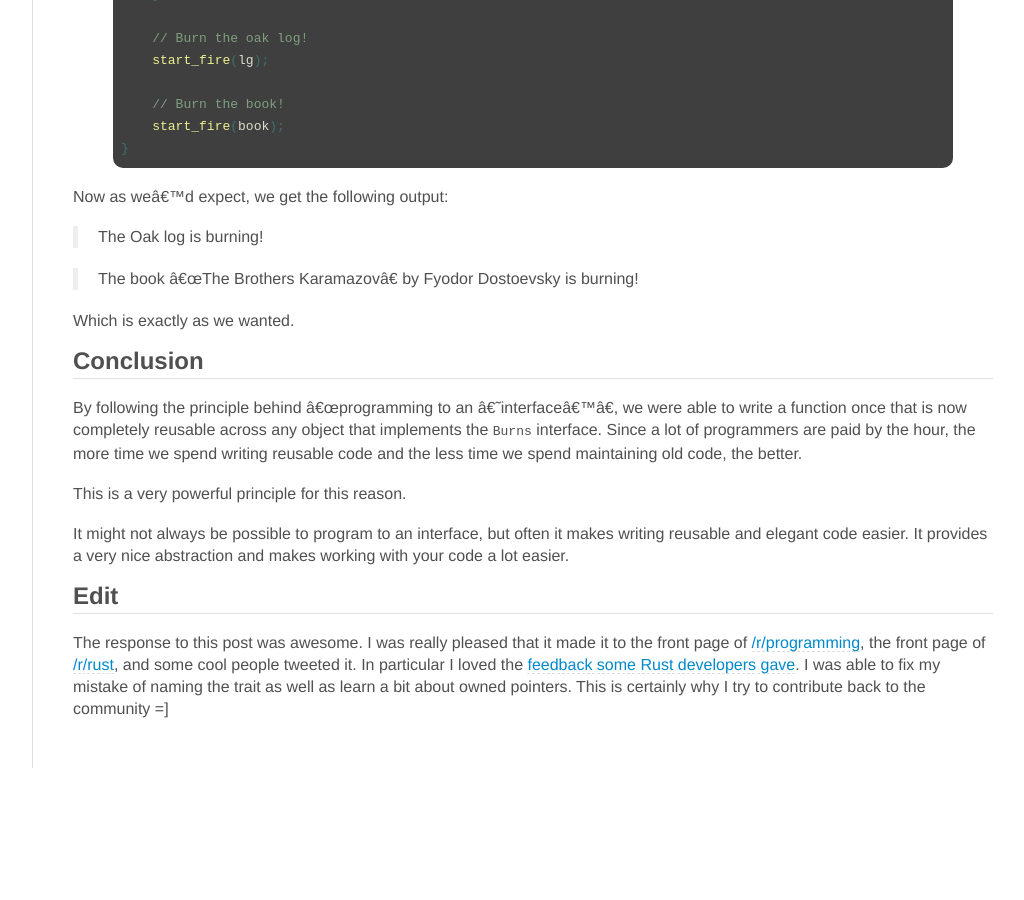
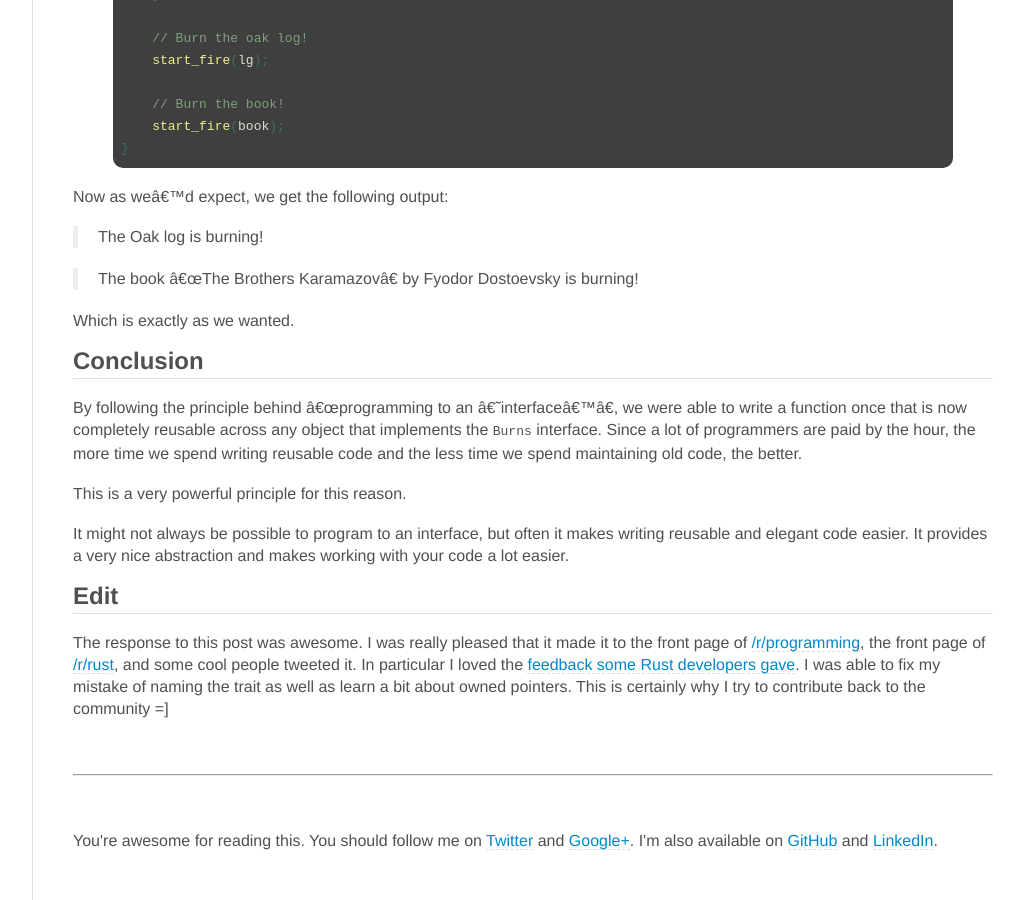
Before and after one commit to jdavis/jdavis.github.com, a Jekyll site: the page built from index.html, in a window 1280 px wide and 900 px high, scrolled down 3403 px. Shown: the whole window, without its empty margins (198-1222 px from the left). Built offline with Jekyll 4.4.1, drawn with Linux system fonts in a browser that asks for light colours; some web fonts are replaced; Markdown is read by kramdown in place of the engine named in the settings; before the commit the page ends 4171 px from its top, so only the background shows below that.

Commit message:
Add link to profiles on homepage

```diff
--- a/index.html
+++ b/index.html
@@ -9,3 +9,18 @@ title: Home
 <h4>{{ site.posts.first.date | date: "%d %B %Y" }}</h4>
 
 {{ site.posts.first.content }}
+
+<div class="end">
+    <hr/>
+</div>
+
+<p>
+    You're awesome for reading this. You should follow me on
+    <a href="https://twitter.com/HopefulJosh">Twitter</a>
+    and
+    <a href="https://plus.google.com/118212955073202247374/">Google+</a>.
+    I'm also available on
+    <a href="https://github.com/jdavis">GitHub</a>
+    and
+    <a href="http://linkedin.com/in/joshualeedavis">LinkedIn</a>.
+</p>
```
